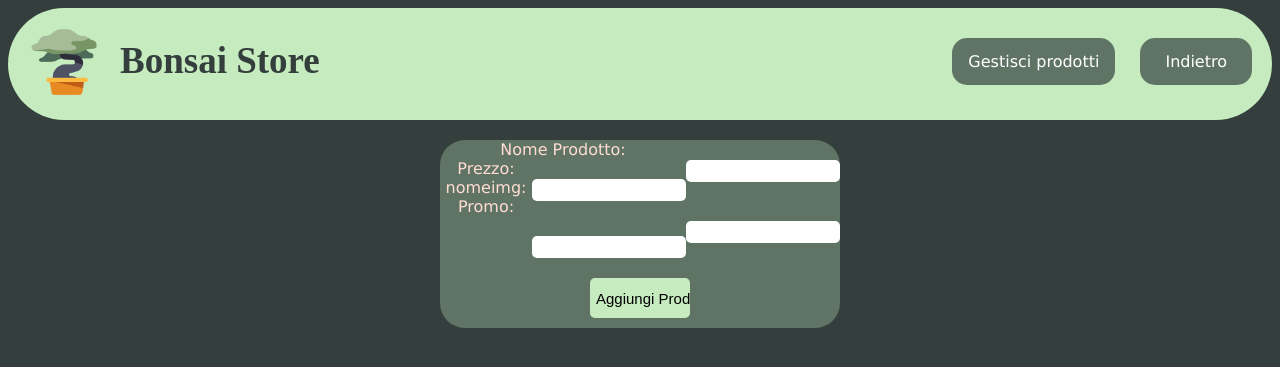
After one commit to FedericoRisoli/bdp, a PHP site: page /add.html in a window 1280 px wide. The commit adds this page. Shown: the top 367 px of the page. Run offline with PHP 8.4, Linux system fonts and the light colour scheme.

Commit message:
minor changes

```diff
--- a/Style.css
+++ b/Style.css
@@ -98,9 +98,11 @@ html{
   }
   .textfield
   {
+    float: right;
     width: 150px;
     height: 20px;
   }
+
 
   .tform{
     margin-left: auto;
@@ -109,6 +111,8 @@ html{
   .lform{
     width: 400px;
     margin-top: 20px;
+
+
   }
   ul {
     list-style-type: none;
@@ -201,3 +205,9 @@ html{
   .searchbar:focus {
     width: 200%;
   }
+  .i_td{
+    border: none;
+    text-align: center;
+    background-color:#607466;
+    color:#FFDDD2;
+  }
--- /dev/null
+++ b/add.html
@@ -0,0 +1,45 @@
+<!DOCTYPE html>
+<html lang="it">
+<head>
+  <meta charset="UTF-8">
+  <title>Bonsai Store</title>
+  <link rel="stylesheet" href="Style.css">
+</head>
+<body>
+  <ul>
+    <li><a  href="index.php"> <img class="logo" src="imgsito/logo.png"></a></li>
+    <li><h2 class="title">Bonsai Store</h2></li>
+    <li class="acc_button"><a class="normalbutton" href="logged.php">Indietro</a></li>
+    <li class="dropdown">
+        <a href="javascript:void(0)" class="dropbtn">Gestisci prodotti</a>
+        <div class="dropdown-content">
+          <a href="add.html">Aggiungi Prodotto</a>
+          <a href="modify.html">Modifica Prodotto</a>
+          <a href="remove.html">Rimuovi Prodotto</a>
+        </div>
+      </li>
+  </ul>
+    <form class="lform" name="f" method="POST" action="productmanager.php">
+
+        <label class="lab">Nome Prodotto:</label>
+        <input class="textfield" type="text" name="n_prod">
+     <br>
+
+        <label>Prezzo:</label>
+        <input class="textfield" type="text" name="price">
+    <br>
+
+        <label>nomeimg:</label>
+        <input class="textfield" type="text" name="n_img">
+    <br>
+
+        <label>Promo:</label>
+        <input class="textfield" type="text" name="n_img">
+
+      <p>
+        <input type="hidden" name="chekoperation" value="add">
+        <input class="sub" type="submit" value="Aggiungi Prodotto">
+      </p>
+    </form>
+</body>
+</html>
```
Also changed, not shown: logged.php (+6 -6 lines), login.php (+12 -5 lines).
